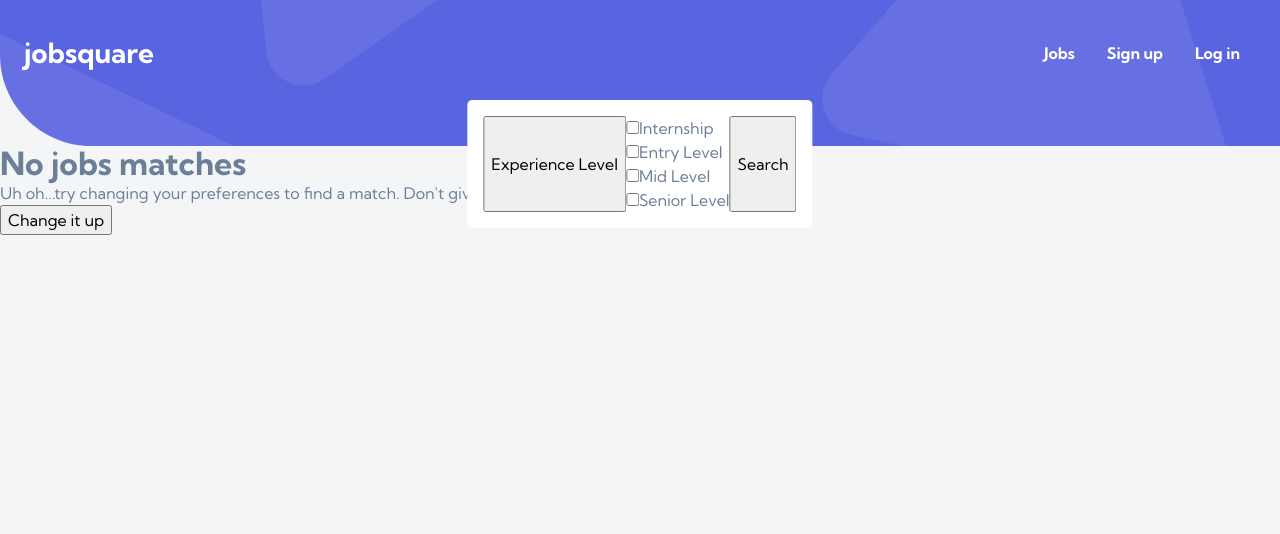
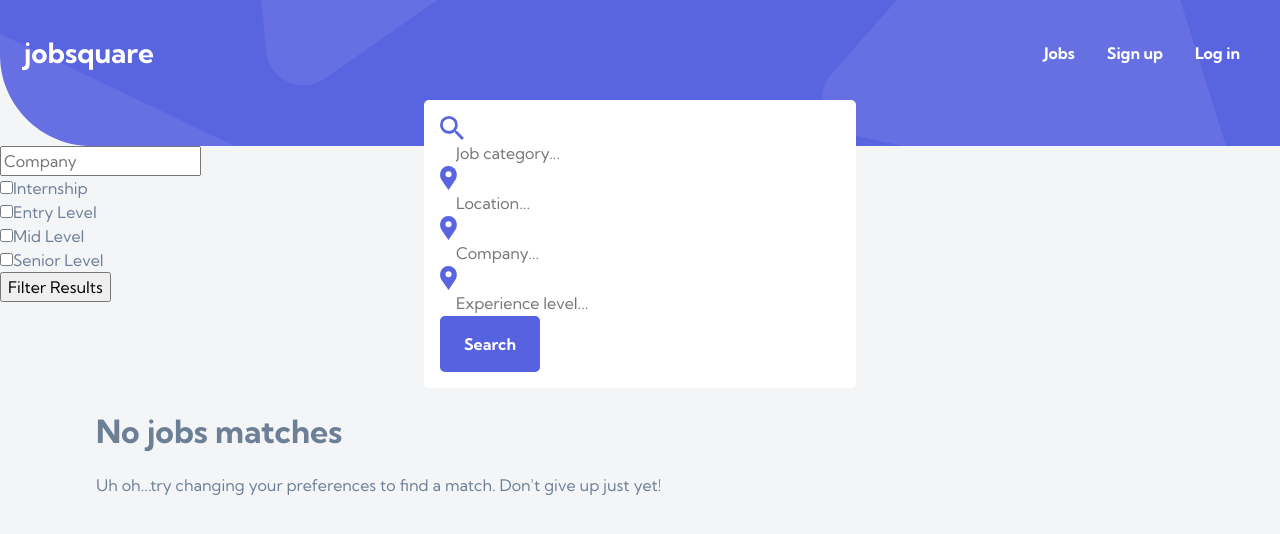
Before and after one commit to lexsac/jobsquare-capstone, a Flask app: template templates/jobs/jobs.html in a window 1280 px wide. Shown: the top 534 px of the page. Run offline with Flask 3, Linux system fonts and the light colour scheme; the template is opened without the code that fills it, so the values that code supplies are empty; some libraries are stand-ins or nearby versions.

Commit message:
Updated logged-in and anonymous user filtering logic

```diff
--- a/templates/jobs/jobs.html
+++ b/templates/jobs/jobs.html
@@ -1,23 +1,110 @@
 {% extends 'base.html' %}
 
 {% block content %}
-  <form class="job__filtering">
-    <button> Experience Level</button>
-      <form id="job__filtering-experience-level">
-        <ul>
+  <div class="job__filtering">
+    <form action="/update" class="job__filtering-search-form" method="POST">
+      <img src="../static/assets/desktop/icon-search-violet.svg" height="24" width="24" class="job__filter-icon-search">
+      <div class="job__filtering-category">
+        <input type="text" name="category-search" id="category-search" list="category-search-options" placeholder="Job category..." class="home-anon__search-form__input">
+        <datalist id="category-search-options">
+          {% for category in categories %}
+          <option value="{{ category.name }}">
+          {% endfor %}
+        </datalist>
+      </div>
+
+      <img src="../static/assets/desktop/icon-location.svg" height="24" width="17" class="job__filter-icon-search">
+      <div class="job__filtering-location">
+        <input type="text" name="location-search" id="location-search" list="location-search-options" placeholder="Location..." class="home-anon__search-form__input">
+        <datalist id="location-search-options">
+          {% for location in locations %}
+          <option value="{{ location.name }}">
+          {% endfor %}
+        </datalist>
+      </div>
+
+      <img src="../static/assets/desktop/icon-location.svg" height="24" width="17" class="job__filter-icon-search">
+      <div class="job__filtering-company">
+        <input type="text" name="company-search" id="company-search" list="company-search-options" placeholder="Company..." class="home-anon__search-form__input">
+        <datalist id="company-search-options">
+          {% for company in companies %}
+          <option value="{{ company.name }}">
+          {% endfor %}
+        </datalist>
+      </div>
+
+      <img src="../static/assets/desktop/icon-location.svg" height="24" width="17" class="job__filter-icon-search">
+      <div class="job__filtering-experience-level">
+        <input type="text" name="experience-level-search" id="experience-level-search" list="experience-level-search-options" placeholder="Experience level..." class="home-anon__search-form__input">
+        <datalist id="experience-level-search-options">
+          {% for experience_level in experience_levels %}
+          <option value="{{ experience_level.name }}">
+          {% endfor %}
+        </datalist>
+      </div>
+
+      <button type="submit" class="button-dark">Search</button>
+
+
+      <!-- <div class="job__filter-right">
+        <img src="../../static/assets/mobile/icon-filter.svg" id="job__filter-form-icon" width="20" height="20">
+        <button class="button-light" id="job__filter-form-icon">More Filters</button>
+        <button type="submit" class="button-dark">Search</button>
+      </div> -->
+    </form>
+    <div class="filtered__responses">
+      {% if user.category_id %}
+        <p>{{ user.category.name }}</p>
+        <form method="POST" action="/delete/category">
+          <button type="submit">Delete</button>
+        </form>
+      {% endif %}
+
+      {% if user.location_id %}
+        <p>{{ user.location.name }}</p>
+        <form method="POST" action="/delete/location">
+          <button type="submit">Delete</button>
+        </form>
+      {% endif %}
+
+      {% if user.company_id %}
+        <p>{{ user.company.name }}</p>
+        <form method="POST" action="/delete/company">
+          <button type="submit">Delete</button>
+        </form>
+      {% endif %}
+
+      {% if user.experience_level_id %}
+        <p>{{ user.experience_level.name }}</p>
+        <form method="POST" action="/delete/experience_level">
+          <button type="submit">Delete</button>
+        </form>
+      {% endif %}
+    </div>
+  </div>
+
+  <div class="job__filtering-btn">
+    <div class="job__filter-form" id="job__filter-form">
+      <form id="job__filter-form-company" class="job__filter-form-company" method="POST">
+        <input type="text" name="company-search" id="company-search" placeholder="Company" class="job__filter-input">
+
+        <ul name="experience-level-search" id="experience-level-search" class="job__filter-form-exp-level">
           <li><input type="checkbox" name="checklist" value="Internship">Internship</li>
           <li><input type="checkbox" name="checklist" value="Entry Level">Entry Level</li>
           <li><input type="checkbox" name="checklist" value="Mid Level">Mid Level</li>
           <li><input type="checkbox" name="checklist" value="Senior Level">Senior Level</li>
         </ul>
-        <button type="submit">Search</button>
+
+        <button type="submit">Filter Results</button>
       </form>
-  </form>
+    </div>
+  </div>
+
   <div class="job__container">
     <div class="job__list">
+      <div class="job__cards">
       {% if jobs %}
-          <div class="job__cards">
-            {% for job in jobs %}
+          {% for job in jobs %}
             <a href="/jobs/{{ job.id }}">
               <div class="job__card">
                 <div class="job__image">
@@ -28,21 +115,24 @@
                   <h3 class="job__title">{{ job.name }}</h3>
                   <p class="job__company">{{ job.company.name }}</p>
                   <p class="job__location">{{ job.location.name }}</p>
-                  <p>{{ job.category.name }}</p>
+                  <p class="job__location">{{ job.category.name }}</p>
                 </div>
                 <form method="POST" action="/jobs/{{ job.id }}/like">
                   <button class="job__button-like">
-                    <i class="fa-{{'solid' if job.id in likes else 'regular'}} fa-bookmark"></i>
+                    {% if job.id in liked_jobs %}
+                    <i class="fa-solid fa-bookmark"></i>
+                    {% else %}
+                    <i class="fa-regular fa-bookmark"></i>
+                    {% endif %}
                   </button>
                 </form>
               </div>
             </a>
-            {% endfor %}
+          {% endfor %}
           </div>
       {% else %}
           <h1>No jobs matches</h1>
           <p>Uh oh...try changing your preferences to find a match. Don't give up just yet!</p>
-          <a href="/profile"><button>Change it up</button></a>
       {% endif %}
     </div>
   </div>
```
